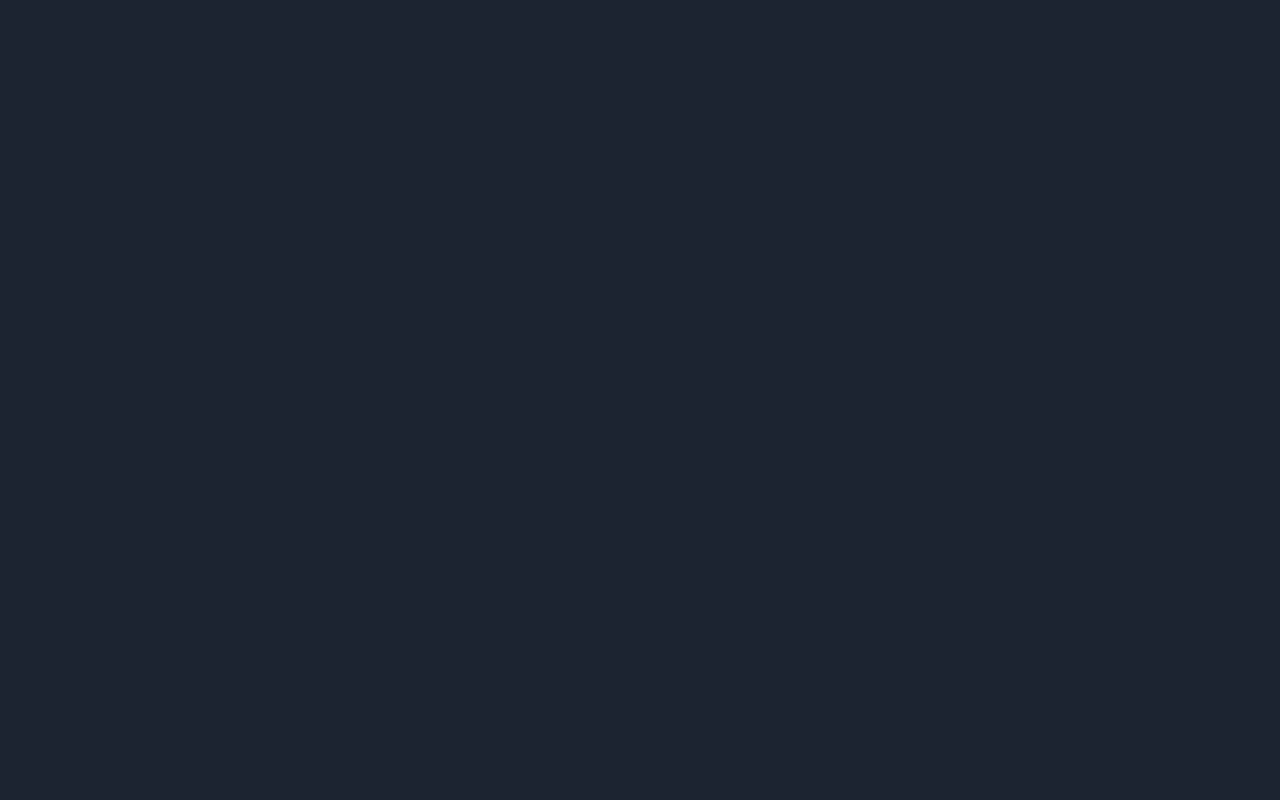
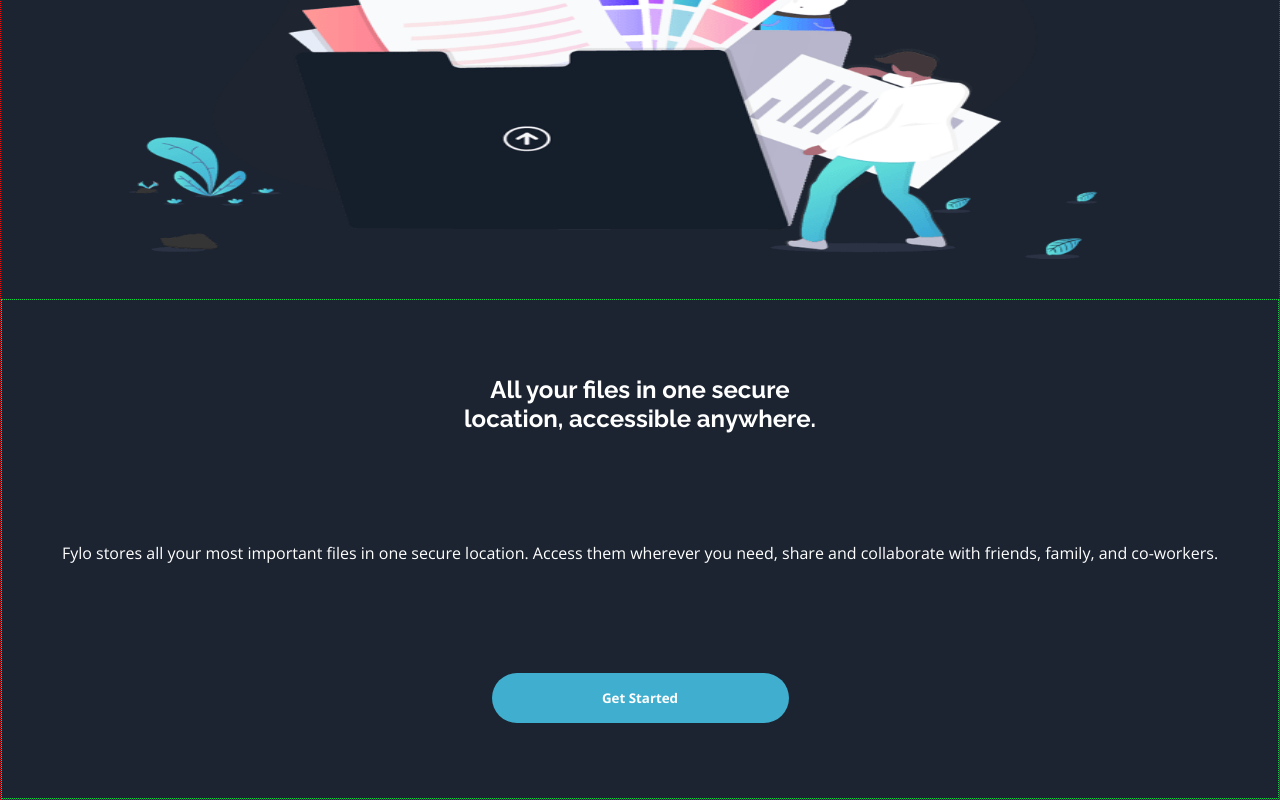
Before and after one commit to Biggyhands/fylo-landing-page, a React (Vite) app in the folder app/: page / in a window 1280 px wide. Shown: the part 302-1102 px from the top of the page. Before the commit the page ends 800 px from the top, so only its background shows below. Built offline with nearby package versions, Linux system fonts and the light colour scheme.

Commit message:
main section added
intro illustration and get started files created and we are working on it

```diff
--- a/app/src/App.jsx
+++ b/app/src/App.jsx
@@ -1,9 +1,11 @@
 import Navbar from "./components/Navbar";
+import MainContainer from "./components/MainContainer";
 
 function App() {
   return (
     <>
       <Navbar />
+      <MainContainer />
     </>
   );
 }
--- /dev/null
+++ b/app/src/components/GetStartedContainer.jsx
@@ -0,0 +1,17 @@
+import React from "react";
+
+export const GetStartedContainer = () => {
+  return (
+    <section className="get-started-container">
+      <h1>
+        All your files in one secure <br /> location, accessible anywhere.
+      </h1>
+      <p>
+        Fylo stores all your most important files in one secure location. Access
+        them wherever you need, share and collaborate with friends, family, and
+        co-workers.
+      </p>
+      <button>Get Started</button>
+    </section>
+  );
+};
--- /dev/null
+++ b/app/src/components/IllustrationIntroContainer.jsx
@@ -0,0 +1,10 @@
+import React from "react";
+import illustrationIntro from "../assets/illustration-intro.png";
+
+export const IllustrationIntroContainer = () => {
+  return (
+    <section className="illustration-intro-container">
+      <img src={illustrationIntro} alt="illustration intro picture" />
+    </section>
+  );
+};
--- /dev/null
+++ b/app/src/components/MainContainer.jsx
@@ -0,0 +1,11 @@
+import React from "react";
+import { IllustrationIntroContainer } from "./IllustrationIntroContainer";
+import { GetStartedContainer } from "./GetStartedContainer";
+export default function MainContainer() {
+  return (
+    <main>
+      <IllustrationIntroContainer />
+      <GetStartedContainer />
+    </main>
+  );
+}
--- a/app/src/index.css
+++ b/app/src/index.css
@@ -15,8 +15,8 @@
   --color-primary-dark-blue-testimonials: hsl(219, 30%, 18%);
 
   /* Accent */
-  --color-accent-cyan: hsl(176, 68%, 64%);
-  --color-accent-blue: hsl(198, 60%, 50%);
+  --color-accent-cyan: hsl(187, 61%, 72%);
+  --color-accent-blue: hsl(194, 60%, 53%);
   --color-accent-light-red: hsl(0, 100%, 63%); /* Error */
 
   /* Neutral */
@@ -52,7 +52,6 @@
   display: flex;
   width: 100%;
   height: 20%;
-  border: 1px dotted red;
   align-items: center;
   padding: 1.5rem 1.5rem;
 }
@@ -89,6 +88,73 @@
 nav ul li:active {
   font-weight: 800;
   color: hsla(0, 0%, 100%, 0.767);
+}
+
+/*----*/
+
+/*--Main Styles--*/
+
+main {
+  border: 1px dotted red;
+  width: 100vw;
+  min-height: 100vh;
+}
+
+/*Intro Illustration*/
+.illustration-intro-container {
+  display: flex;
+  justify-content: center;
+  align-items: center;
+  width: 100%;
+  height: 400px;
+  margin: 40px 0;
+}
+.illustration-intro-container img {
+  width: 80%;
+  height: 400px;
+}
+
+/*Get Started Section*/
+
+.get-started-container {
+  border: 1px dotted rgb(11, 218, 63);
+  height: 500px;
+  display: flex;
+  flex-direction: column;
+  align-items: center;
+  justify-content: space-around;
+  padding: 20px;
+  text-align: center;
+}
+
+.get-started-container h1 {
+  font-family: var(--font-family-headings);
+  font-weight: var(--font-weight-headings-bold);
+}
+
+.get-started-container p {
+  font-family: var(--font-family-body);
+  font-weight: var(--font-weight-body-regular);
+}
+
+.get-started-container button {
+  background-color: var(--color-accent-blue);
+  color: var(--color-neutral-white);
+  font-family: var(--font-family-body);
+  width: 297px;
+  height: 50px;
+  border-radius: 50px;
+  border: none;
+  font-weight: var(--font-weight-body-bold);
+  transition: transform 0.2s ease-in-out;
+}
+
+.get-started-container button:hover {
+  cursor: pointer;
+  background-color: var(--color-accent-cyan);
+}
+button:active {
+  transform: scale(0.95);
 }
 
 /*----*/
```
Also changed, not shown: app/src/components/CurvyPicture.jsx (added, +29 -0 lines).
